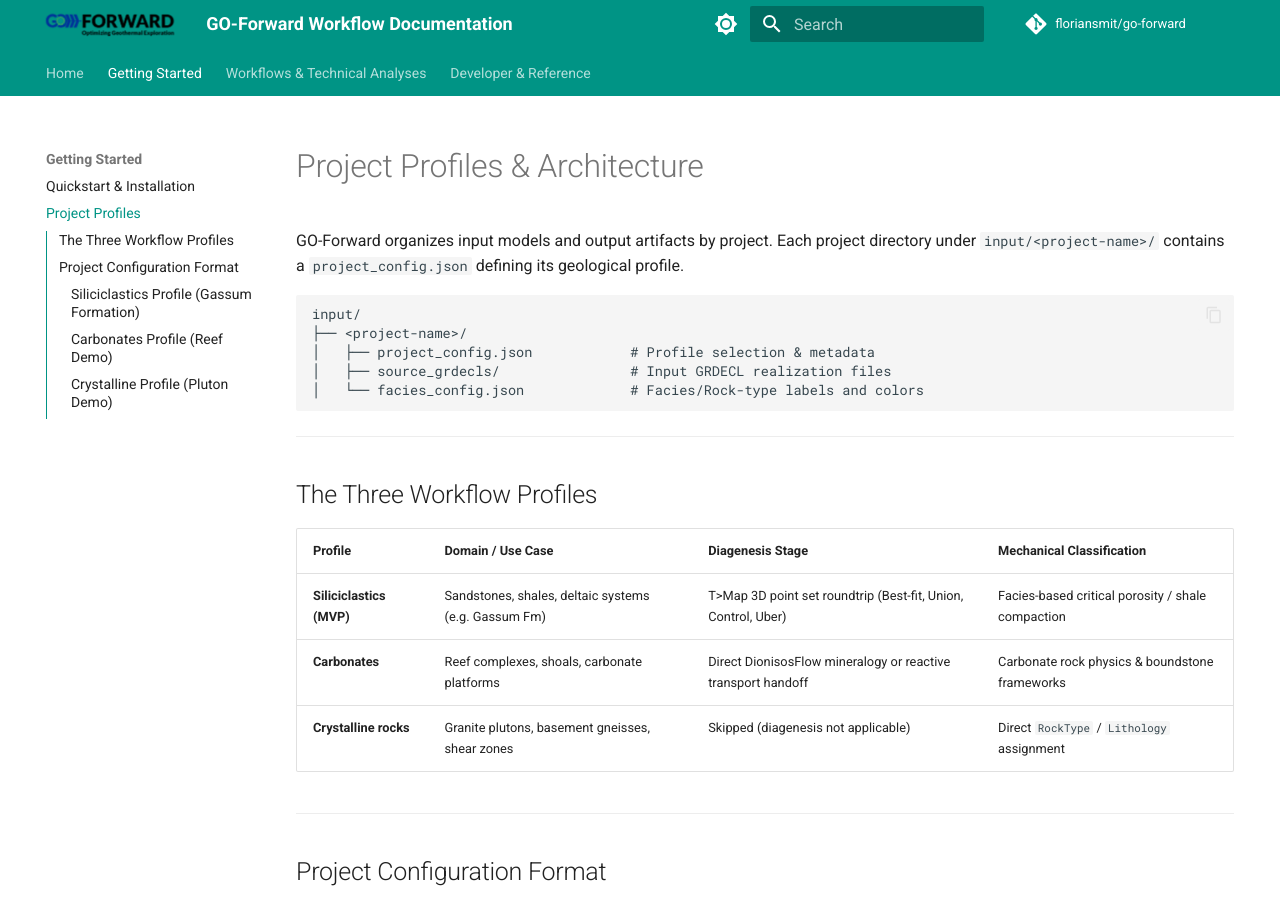
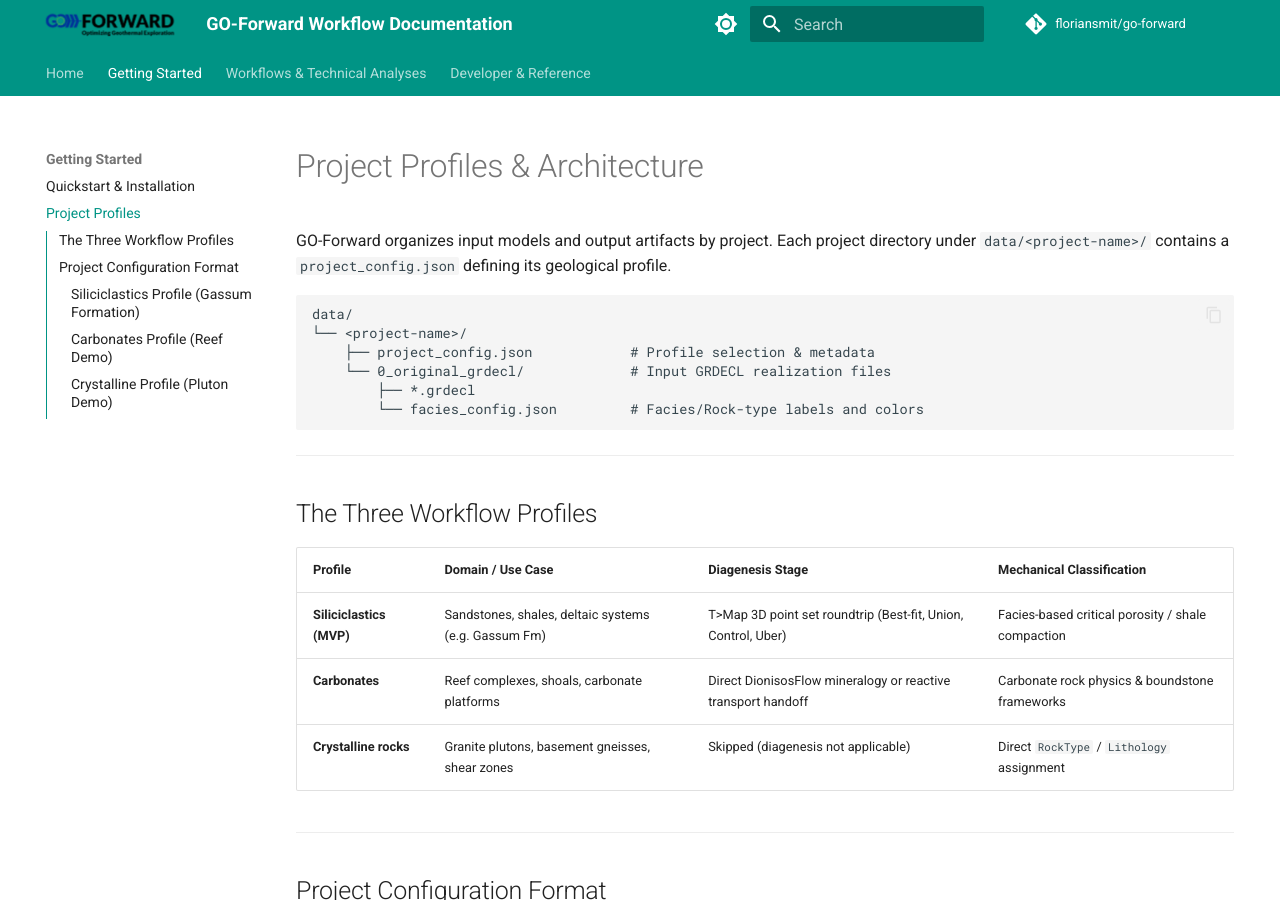
Before and after one commit to floriansmit/go-forward, an MkDocs documentation site: the page built from docs/getting_started/profiles.md, in a window 1280 px wide and 900 px high. Built offline with MkDocs 1.6.1 and Material for MkDocs 9.7.7, drawn with Linux system fonts in a browser that asks for light colours; comment, search, counter and statistics services are not loaded.

Commit message:
docs: update documentation for project profiles and architectural configuration

````diff
--- a/docs/getting_started/profiles.md
+++ b/docs/getting_started/profiles.md
@@ -1,14 +1,16 @@
 # Project Profiles & Architecture
 
-GO-Forward organizes input models and output artifacts by project. Each project directory under `input/<project-name>/` contains a `project_config.json` defining its geological profile.
+GO-Forward organizes input models and output artifacts by project. Each project directory under `data/<project-name>/` contains a `project_config.json` defining its geological profile.
 
 ```text
-input/
-├── <project-name>/
-│   ├── project_config.json            # Profile selection & metadata
-│   ├── source_grdecls/                # Input GRDECL realization files
-│   └── facies_config.json             # Facies/Rock-type labels and colors
+data/
+└── <project-name>/
+    ├── project_config.json            # Profile selection & metadata
+    └── 0_original_grdecl/             # Input GRDECL realization files
+        ├── *.grdecl
+        └── facies_config.json         # Facies/Rock-type labels and colors
 ```
+
 
 ---
 
````
